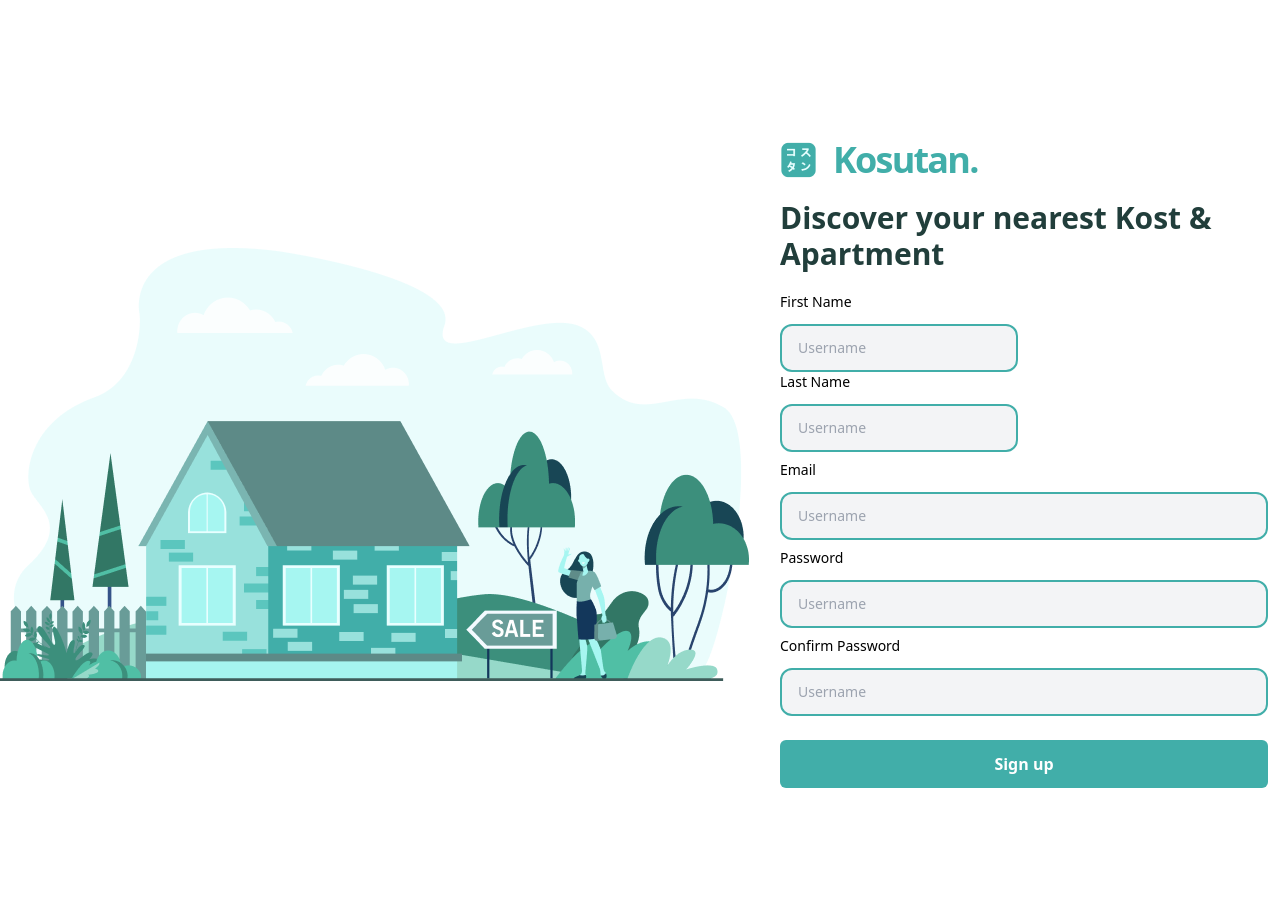
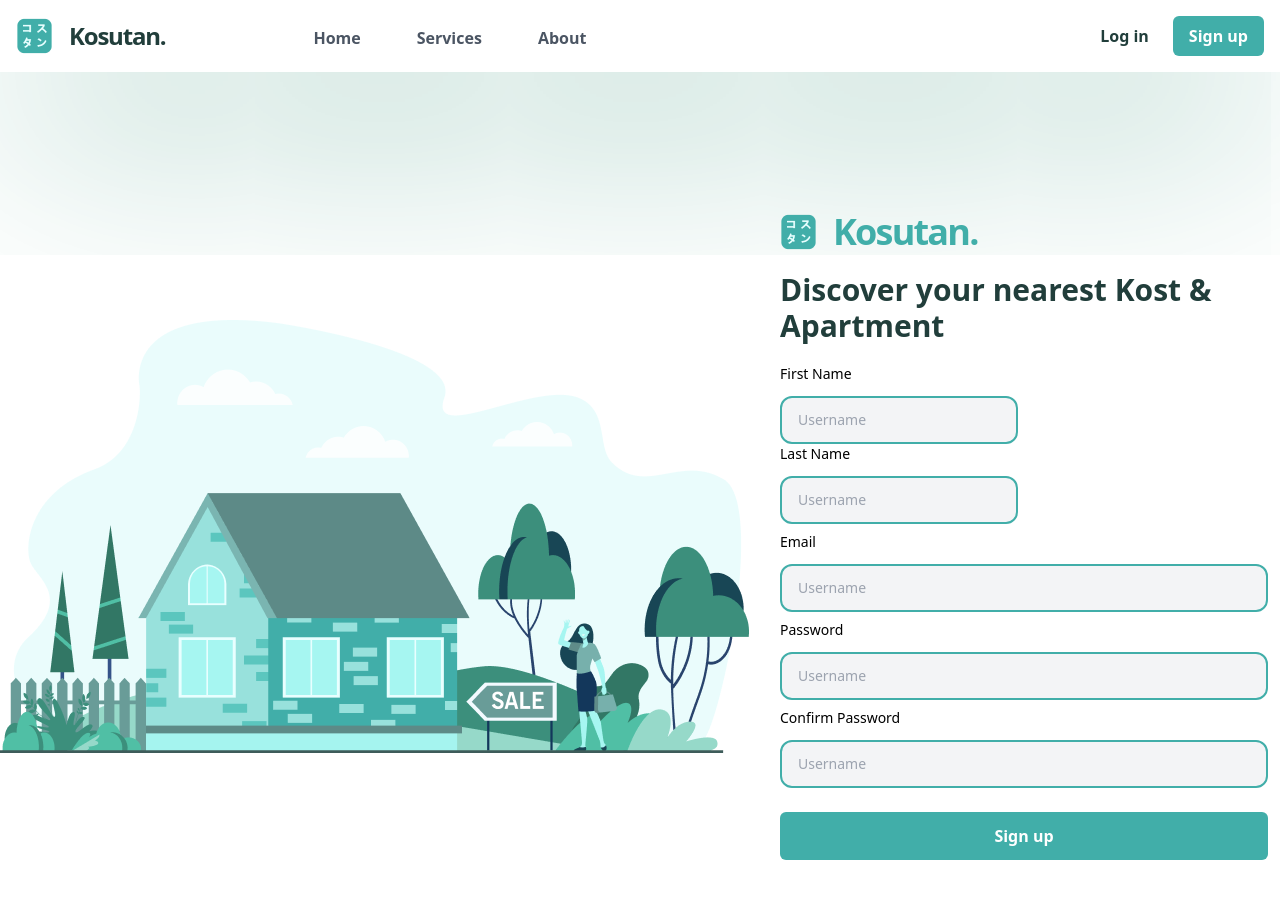
Before and after one commit to rifqi-luthfi/rpl-kosutan, a React (Create React App) app in the folder client/: page /register in a window 1280 px wide. Shown: the top 898 px of the page. Built offline with nearby package versions, Linux system fonts and the light colour scheme.

Commit message:
Add navbar in register

```diff
--- a/client/src/page/Register.js
+++ b/client/src/page/Register.js
@@ -1,8 +1,11 @@
 import React from 'react'
 import Button from '../components/Button'
+import Header from '../layout/Header'
 
 const Register = () => {
     return (
+        <>
+        <Header/>
         <div>
             <main className="container flex items-center justify-between mx-auto my-12 px-6 md:px-6 lg:px-0 lg:my-32">
                 <div className="hidden lg:block flex-shrink">
@@ -48,6 +51,7 @@ const Register = () => {
                 </div>
             </main>
         </div>
+        </>
     )
 }
 
```
Also changed, not shown: 1 other file (tests, documents, lock files or other folders).
